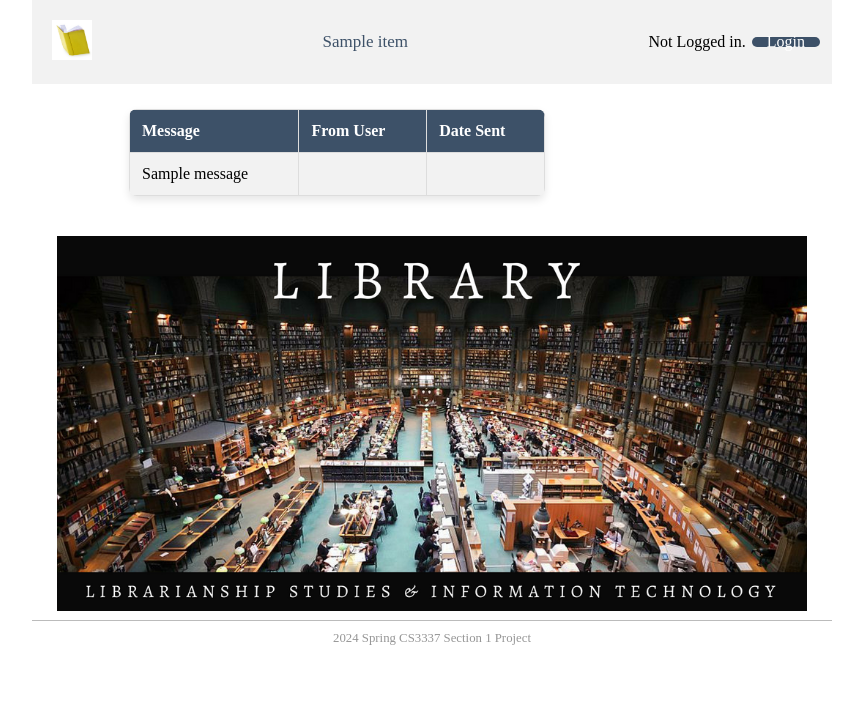
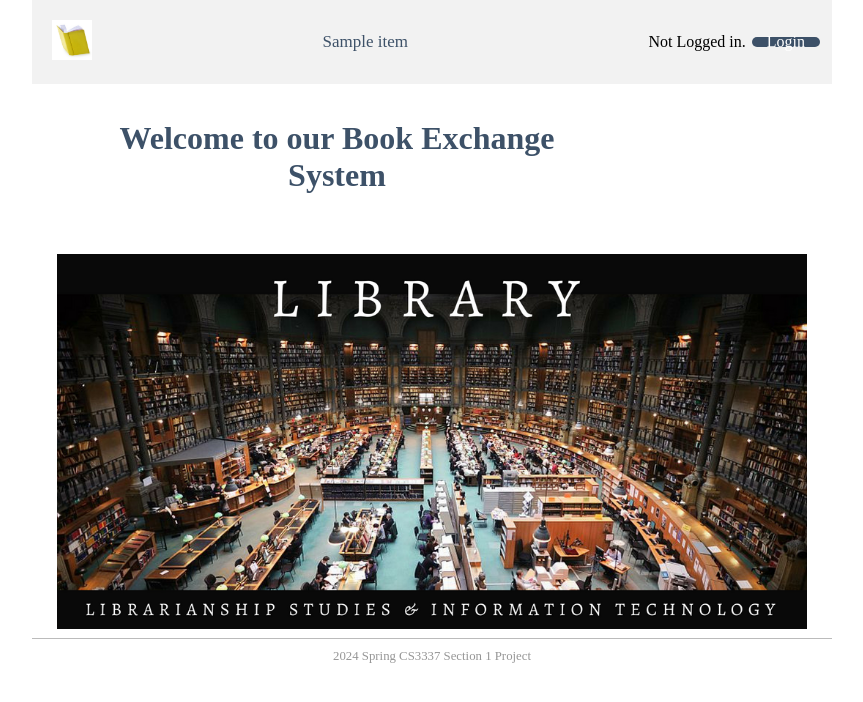
Before and after one commit to AllenTamrazian/CS3337, a Django app: template bookEx/templates/bookMng/inbox.html in a window 1280 px wide. Shown: the top 702 px of the page, without its empty margins (208-1071 px from the left). Run offline with Django 3.2, Linux system fonts and the light colour scheme; the template is opened without the code that fills it: most values are stand-ins (such as "Sample title", 1, 10 or a date in 2020); one stand-in notice (Sample message) is shown.

Commit message:
Update inbox.html

```diff
--- a/bookEx/templates/bookMng/inbox.html
+++ b/bookEx/templates/bookMng/inbox.html
@@ -1,4 +1,5 @@
 {% extends "base.html" %}
+{% load static %}
 
 {% block sidenav %}
 <div class="sidenav">
@@ -13,63 +14,16 @@
     <style>
         .content {
             text-align: center;
-            padding: 20px;
+            padding: 10px;
         }
 
-        table {
-            width: 80%;
-            border-collapse: collapse;
-            margin: 0 auto;
-            background-color: #f9f9f9;
-            border-radius: 8px;
-            overflow: hidden;
-            box-shadow: 0 4px 8px rgba(0, 0, 0, 0.1);
-        }
-
-        th, td {
-            border: 1px solid #ddd;
-            padding: 12px;
-            text-align: left;
-        }
-
-        th {
-            background-color: #3D5168; /* Updated color */
-            color: white;
-            font-weight: bold;
-        }
-
-        tr:nth-child(even) {
-            background-color: #f2f2f2;
-        }
-
-        tr:hover {
-            background-color: #f0f0f0;
-        }
-
-        p {
-            margin: 0;
+        h1 {
+            color: #3D5168;
+            font-size: 32px;
+            margin-bottom: 30px;
         }
     </style>
 
-    <table>
-        <tr>
-            <th>Message</th>
-            <th>From User</th>
-            <th>Date Sent</th>
-        </tr>
-        {% for message in messages %}
-        <tr>
-            <td>
-                <p>{{ message.message }}</p>
-            </td>
-            <td>
-                <p>{{ message.from_user }}</p>
-            </td>
-            <td>
-                <p>{{ message.message_date }}</p>
-            </td>
-        </tr>
-        {% endfor %}
-    </table>
+    <h1>Welcome to our Book Exchange System</h1>
 </div>
 {% endblock content %}
```
